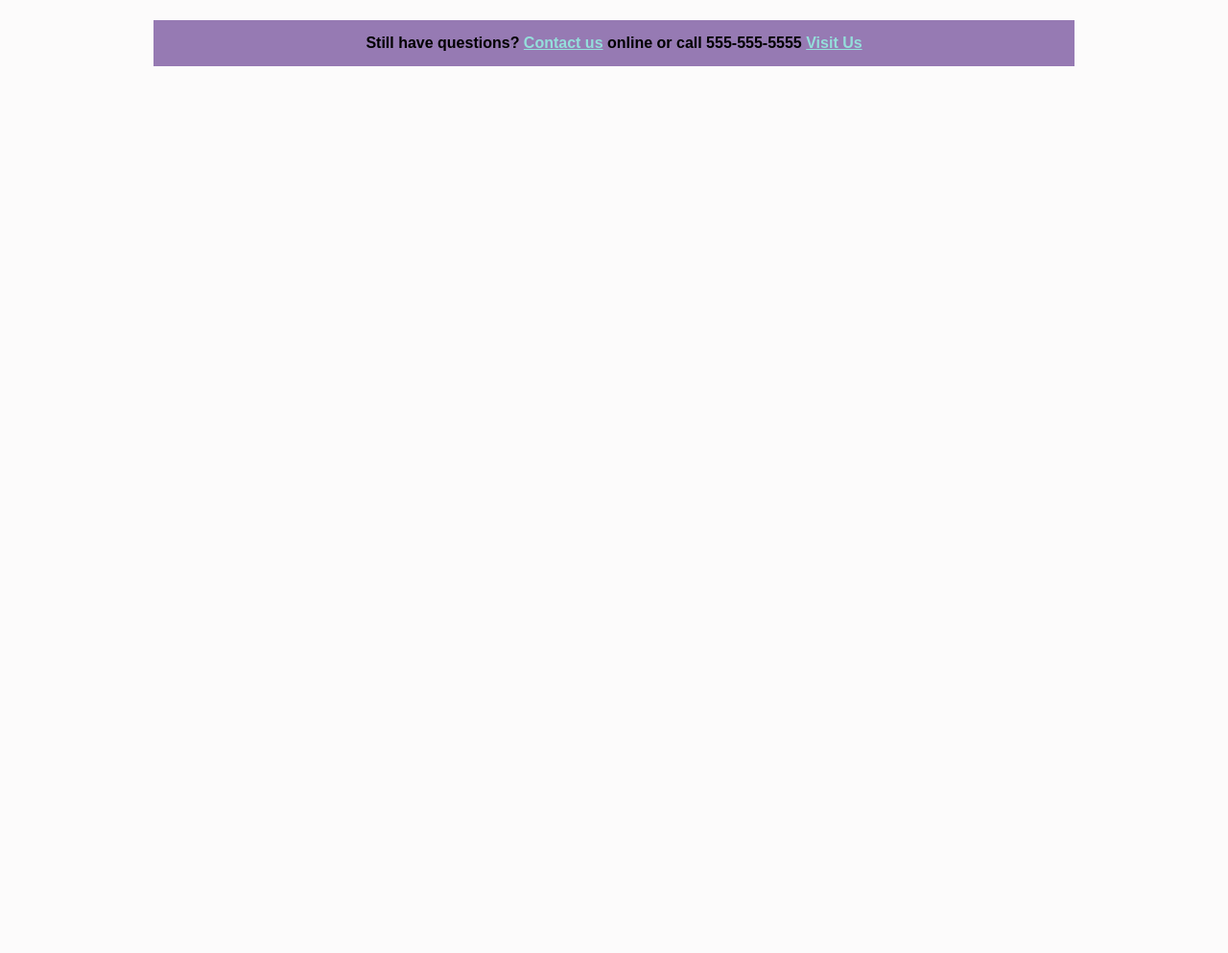
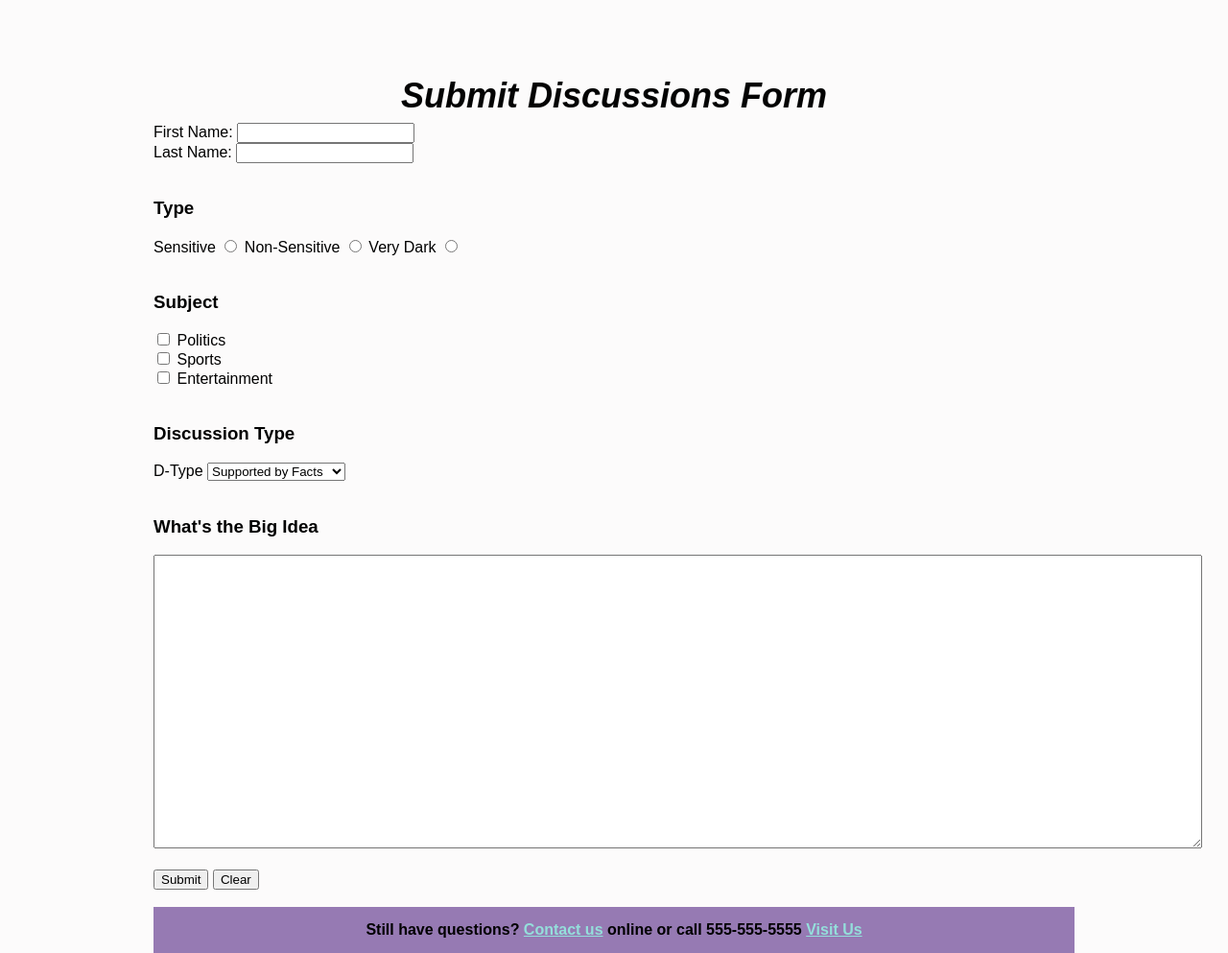
Before and after one commit to glmcjr1/leetalksandwrites.me, a plain HTML site: page upcoming.html in a window 1280 px wide. Shown: the part 552-1545 px from the top of the page at 96% size. Before the commit the page ends 800 px from the top, so only its background shows below. Drawn offline with Linux system fonts and the light colour scheme.

Commit message:
Add files via upload

```diff
--- a/upcoming.html
+++ b/upcoming.html
@@ -27,8 +27,56 @@
 	    <img src="images/Lee talks and writes.png" width="20%" alt="logo">
 		<p style="font-size: 50px; text-align: center; font-family: butcherman; font-style: normal; font-weight: 400;"><span style="font-family: philosopher; font-style: italic; font-weight: 700;">Upcoming Projects</span></p>
 	<p style="text-align: justify; font-family: philosopher; font-style: normal; font-weight: 700; font-size: 24px;">We are currently in the process of working on...</p>
+		<div class="form">
+			<h1><em><strong style="font-size: 36px; color: #030303;">Submit Discussions Form</strong></em></h1>
+			<form action="#" method="post" autocomplete="on">
+				<!--Name Info-->
+				<label for="fname">First Name: </label>
+				<input type="text" id="fname" name="fname">
+				<br/>
+				<label for="lname">Last Name:  </label>
+				<input type="text" id="lname" name="lname">
+				<br/><br/>
+				<!--Type Options-->
+				<h3>Type</h3>
+				<label for="sensitive">Sensitive</label>
+				<input type="radio" id="sensitive" name="type" value="sensitive">
+				<label for="non-sensitive">Non-Sensitive</label>
+				<input type="radio" id="non-sensitive" name="type" value="non-sensitive">
+				<label for="vdark">Very Dark</label>
+				<input type="radio" id="vdark" name="type" value="vdark">
+				<br/><br/>
+				<h3>Subject</h3>
+				<input type="checkbox" id="politics" name="politics" value="politics">
+				<label for="politics">Politics</label>
+				<br/>
+				<input type="checkbox" id="sports" name="sports" value="sports">
+				<label for="sports">Sports</label>
+				<br/>
+				<input type="checkbox" id="entertainment" name="entertainment" value="entertainment">
+				<label for="entertainment">Entertainment</label>
+				<br/><br/>
+				<h3>Discussion Type</h3>
+				<label for="D-Type">D-Type</label>
+				<select id="D-Type" name="D-Type">
+					<option value="supported by facts">Supported by Facts</option>
+					<option value="conspiracy">Conspiracy</option>
+					<option value="not talked about">Avoided Topic</option>
+					<option value="info blackout">Information Blackout</option>
+					<option value="pbelief">Personal Thought</option>
+				</select>
+				<br/><br/>
+				<h3>What's the Big Idea</h3>
+				<textarea name="notes" rows="20" cols="134"></textarea>
+				<br/><br/>
+				<input type="submit" value="Submit">
+				<input type="reset" value="Clear">
+				<br/><br/>
+			</form>
+	  </div>
+
 
 </article>
-<footer><h4 style="text-align: center">Still have questions? <a href="mailto:glmckenziejr@stu.aii.edu">Contact us</a> online or call 555-555-5555 <a href="https://smashburger.com/">Visit Us</a></h4></footer>
+<footer><h4 style="text-align: center">Still have questions? <a href="mailto:glmckenziejr@stu.aii.edu">Contact us</a> online or call 555-555-5555 <a href="https://google.com/">Visit Us</a></h4></footer>
 </body>
 </html>
```
